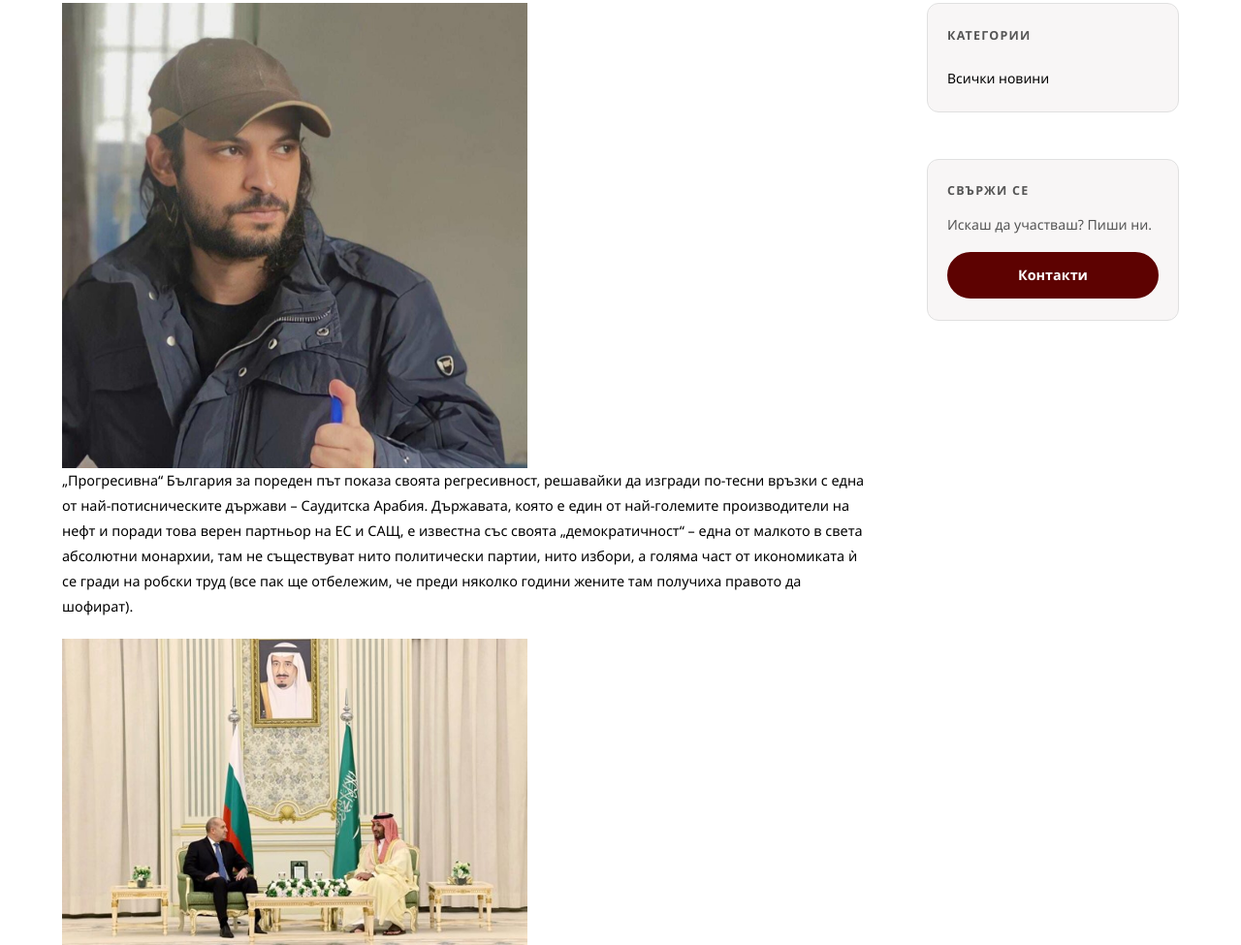
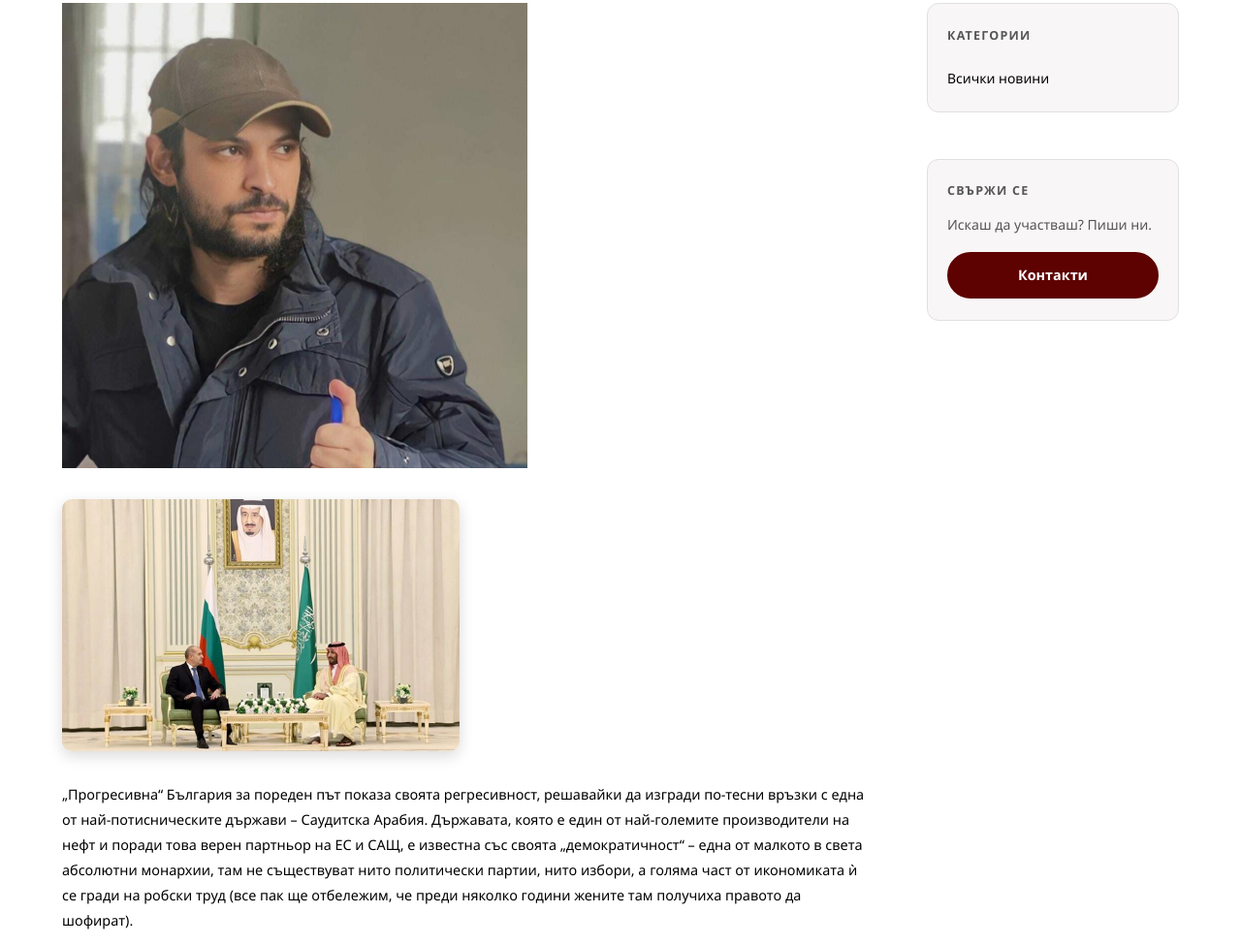
Before and after one commit to iyaneva07/bwy, a plain HTML site: page in-defence-of-abdulrahman.html in a window 1280 px wide. Shown: the part 317-1292 px from the top of the page at 97% size. Drawn offline with Linux system fonts and the light colour scheme.

Commit message:
Update in-defence-of-abdulrahman.html

```diff
--- a/in-defence-of-abdulrahman.html
+++ b/in-defence-of-abdulrahman.html
@@ -153,7 +153,12 @@ document.addEventListener("keydown", function(e){
 			<img class="post-inline-image"src="abdulrahman.jpg"
 			alt="Abdulrahman"
 			onclick="openImage(this.src)">
+				<div class="photo-grid">
+				<img src="radev_v_riyadh.jpg"
+			alt="Radev in Riyadh"
+			onclick="openImage(this.src)">
 
+			</div>
 			<div id="lightbox" class="lightbox" onclick="closeImage()">
 				<span class="lightbox-close">&times;</span>
 				<img id="lightbox-img" src="" alt="">
```
